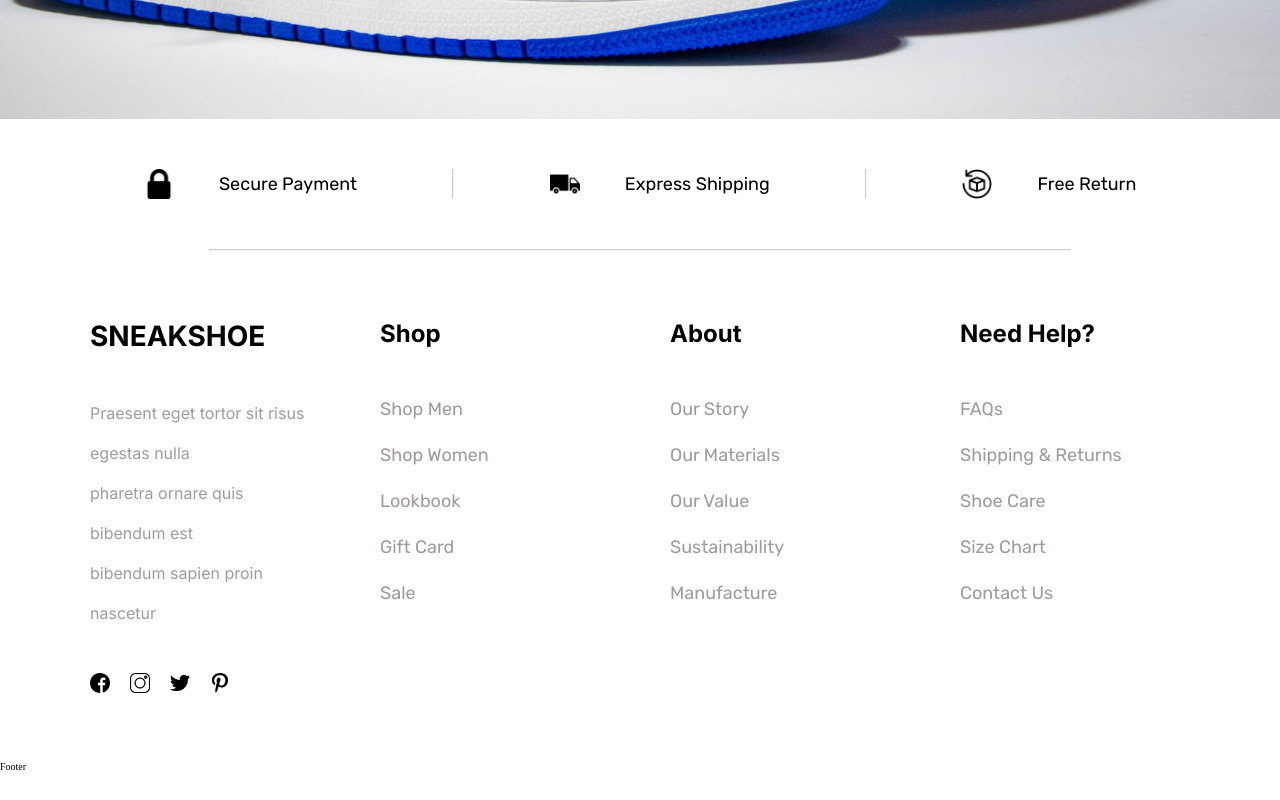
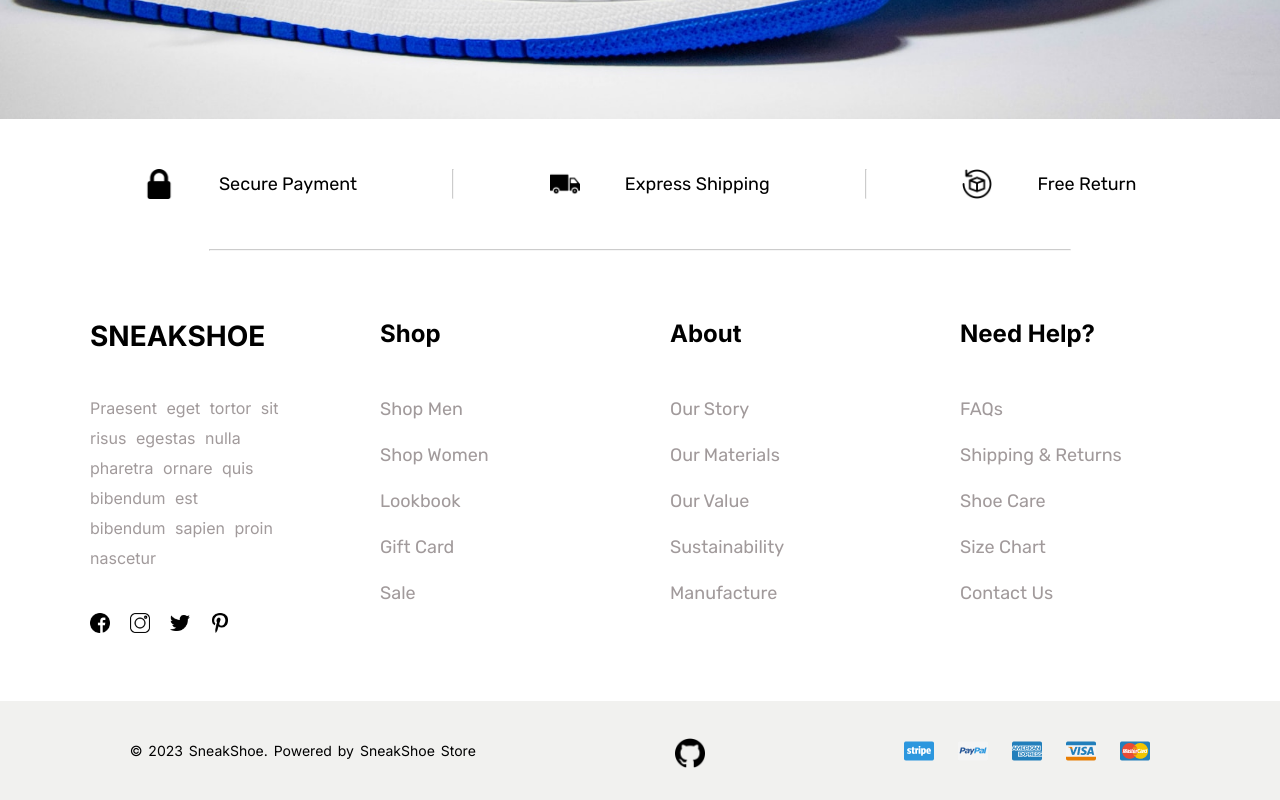
Before and after one commit to Novo1999/SneakShoe, a React (Vite) app: page / in a window 1280 px wide. Shown: the part 6800-7600 px from the top of the page. Before the commit the page ends 7572 px from the top, so only its background shows below. Built offline with nearby package versions, Linux system fonts and the light colour scheme.

Commit message:
landing done

```diff
--- a/src/components/Homepage/Contact/Contact.scss
+++ b/src/components/Homepage/Contact/Contact.scss
@@ -68,7 +68,8 @@
     line-height: 2rem;
     font-size: 1.6rem;
     padding: 4rem 0;
-    line-height: 4rem;
+    line-height: 3rem;
+    word-spacing: 0.5rem;
     color: var(--clr-primary-3);
   }
 }
--- a/src/components/Homepage/Footer/Footer.jsx
+++ b/src/components/Homepage/Footer/Footer.jsx
@@ -1,10 +1,14 @@
-import './Footer.scss';
+import "./Footer.scss";
 function Footer() {
-    return (
-        <div>
-            Footer
-        </div>
-    )
+  return (
+    <section className="footer">
+      <p>&copy; 2023 SneakShoe. Powered by SneakShoe Store</p>
+      <a href="https://github.com/Novo1999">
+        <img className="git" src="/images/github.png" alt="github" />
+      </a>
+      <img src="/images/payment-icons.png" alt="payment" />
+    </section>
+  );
 }
 
-export default Footer
+export default Footer;
--- a/src/components/Homepage/Footer/Footer.scss
+++ b/src/components/Homepage/Footer/Footer.scss
@@ -0,0 +1,25 @@
+.footer {
+  max-width: 175rem;
+  display: flex;
+  justify-content: space-around;
+  align-items: center;
+  margin: 0 auto;
+  background-color: var(--clr-secondary-3);
+  padding: 3rem;
+  p {
+    font-family: var(--font-1);
+    font-weight: 400;
+    font-size: 1.4rem;
+    word-spacing: 0.2rem;
+  }
+}
+
+.git {
+  width: 3rem;
+  margin-top: 0.7rem;
+}
+
+.git:hover {
+  transform: rotate(180deg) scale(1.3);
+  transition: 0.2s linear all;
+}
```
Also changed, not shown: public/images/github.png (added), public/images/payment-icons.png (added).
